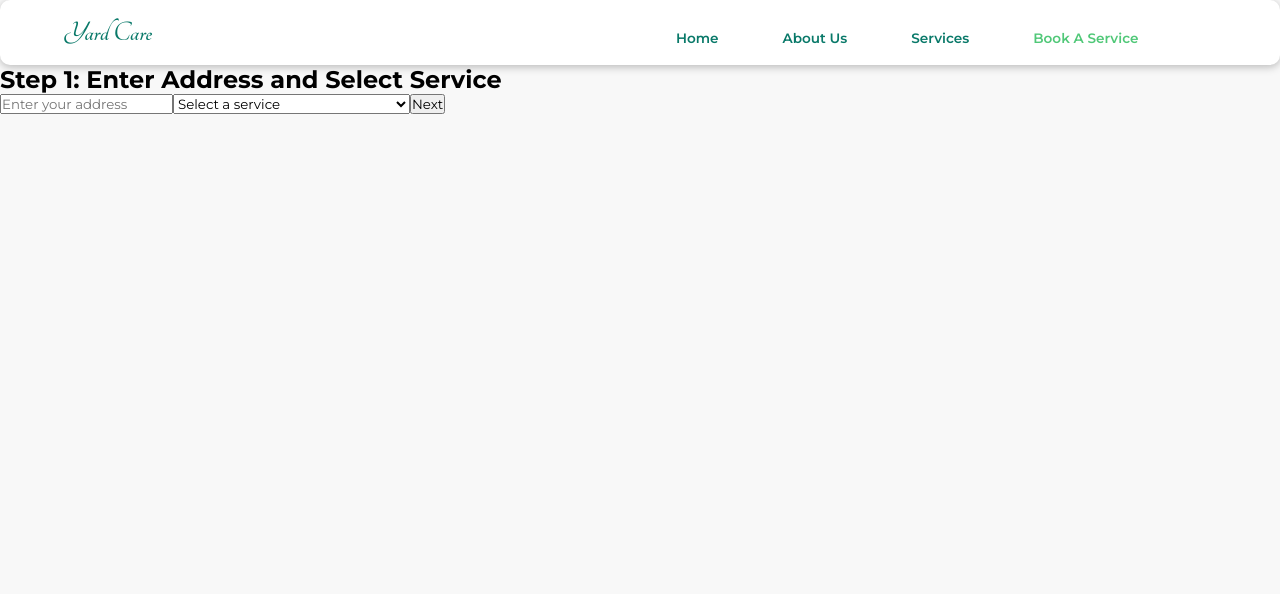
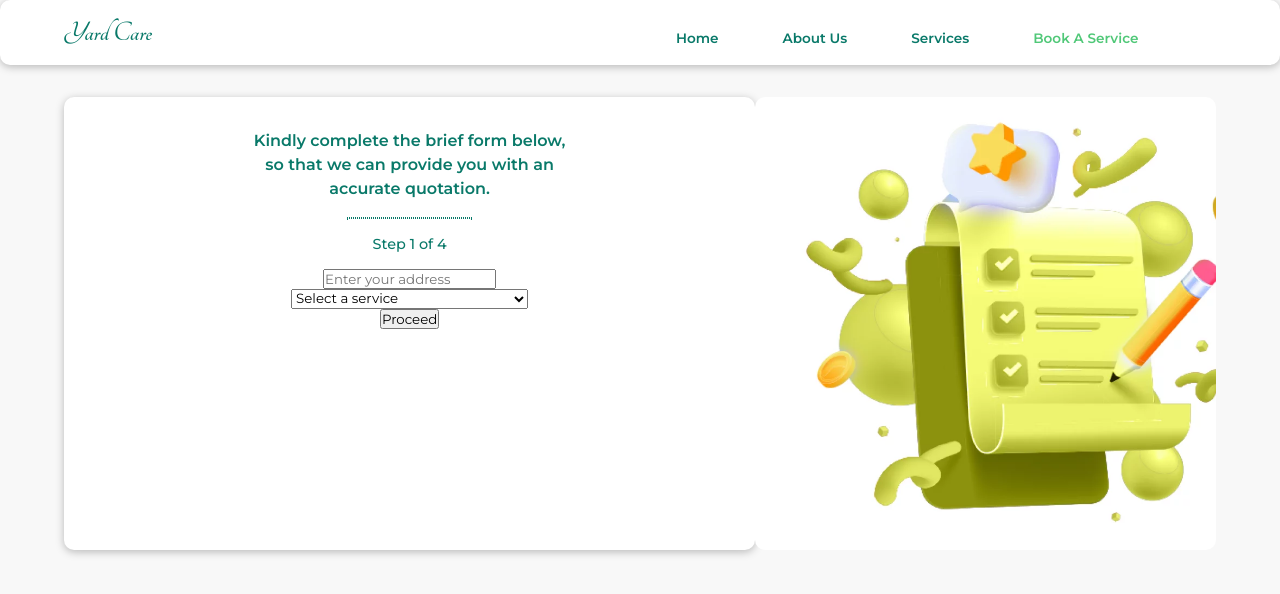
Before and after one commit to Amen-Musingarimi/yard-care, a React (Create React App) app: page /book in a window 1280 px wide. Shown: the top 594 px of the page. Built offline with nearby package versions, Linux system fonts and the light colour scheme.

Commit message:
Add Step one styles

```diff
--- a/src/components/pages/ServiceForms/SteopOne.jsx
+++ b/src/components/pages/ServiceForms/SteopOne.jsx
@@ -1,34 +1,57 @@
 import React from 'react';
+import { useState } from 'react';
+import formImage from '../../images/form 1.webp';
+import '../../styles/Forms.css';
 
 const StepOne = ({ formData, nextStep, handleChange }) => {
   const { address, service } = formData;
+  const [errorMessage, setErrorMessage] = useState('');
 
   const handleNext = () => {
-    // Perform validation if needed before proceeding to the next step
+    if (!address || !service) {
+      setErrorMessage(
+        'Please fill in both the address and service fields before proceeding.'
+      );
+      return;
+    }
     nextStep();
   };
 
   return (
-    <div>
-      <h2>Step 1: Enter Address and Select Service</h2>
+    <div className="step-div">
+      <div className="form-container">
+        <p className="step-description">
+          Kindly complete the brief form below, so that we can provide you with
+          an accurate quotation.
+        </p>
+        <div className="dotted-border-container"></div>
+        <span className="step-heading">Step 1 of 4</span>
         <input
           type="text"
           value={address}
           onChange={(e) => handleChange('address', e.target.value)}
           placeholder="Enter your address"
+          required
         />
         <select
           value={service}
           onChange={(e) => handleChange('service', e.target.value)}
+          required
         >
           <option value="">Select a service</option>
           <option value="Lawn Mowing and Maintenance">
             Lawn Mowing and Maintenance
           </option>
-        <option value="Leaf and Debris Removal">Leaf and Debris Removal</option>
+          <option value="Leaf and Debris Removal">
+            Leaf and Debris Removal
+          </option>
           <option value="Garden Care">Garden Care</option>
         </select>
-      <button onClick={handleNext}>Next</button>
+        {errorMessage && <p style={{ color: 'red' }}>{errorMessage}</p>}
+        <button onClick={handleNext}>Proceed</button>
+      </div>
+
+      <img src={formImage} alt="FormImage" />
     </div>
   );
 };
--- /dev/null
+++ b/src/components/styles/Forms.css
@@ -0,0 +1,38 @@
+.step-div {
+  display: flex;
+  justify-content: space-between;
+  padding: 2rem 4rem;
+  width: 100vw;
+}
+
+.form-container {
+  display: flex;
+  flex-direction: column;
+  align-items: center;
+  padding: 2rem;
+  background-color: var(--mainColor);
+  border-radius: 10px;
+  box-shadow: 0 2px 8px rgba(0, 0, 0, 0.26);
+  color: var(--textColor);
+}
+
+.step-description {
+  text-align: center;
+  font-size: 1rem;
+  line-height: 1.5rem;
+  font-weight: 600;
+  width: 50%;
+  margin-bottom: 1rem;
+}
+
+.step-heading {
+  font-size: 0.9rem;
+  font-weight: 500;
+  margin-bottom: 1rem;
+}
+
+.step-div img {
+  width: 40%;
+  height: 100%;
+  border-radius: 10px;
+}
```
Also changed, not shown: src/components/images/form 1.webp (added). Lines whose indentation alone changed are shown as unchanged.
